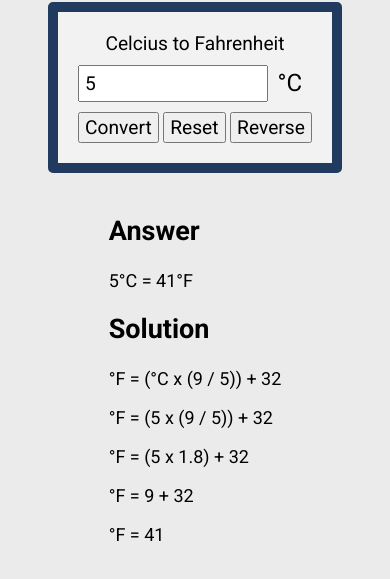
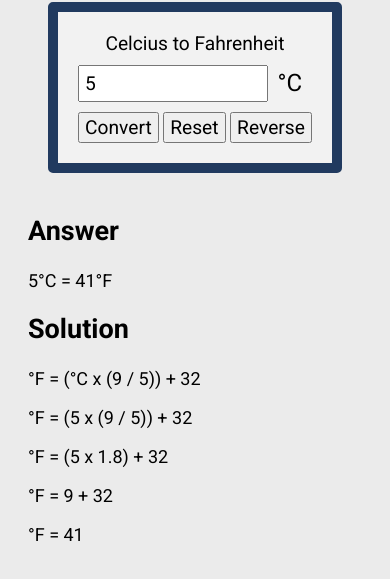
Before and after one commit to althaafka/temp-calc, a plain HTML site: page index.html in a window 390 px wide. Both pictures are taken after typing "5" into the empty fields and a click on the button "Convert". Shown: the part 117-696 px from the top of the page. Drawn offline with Linux system fonts and the light colour scheme.

Commit message:
fix responsive css

```diff
--- a/css/style.css
+++ b/css/style.css
@@ -94,4 +94,8 @@ input {
     .input label {
         font-size: 1.2rem;
     }
+
+    .output {
+        align-self: baseline;
+    }
 }
```
